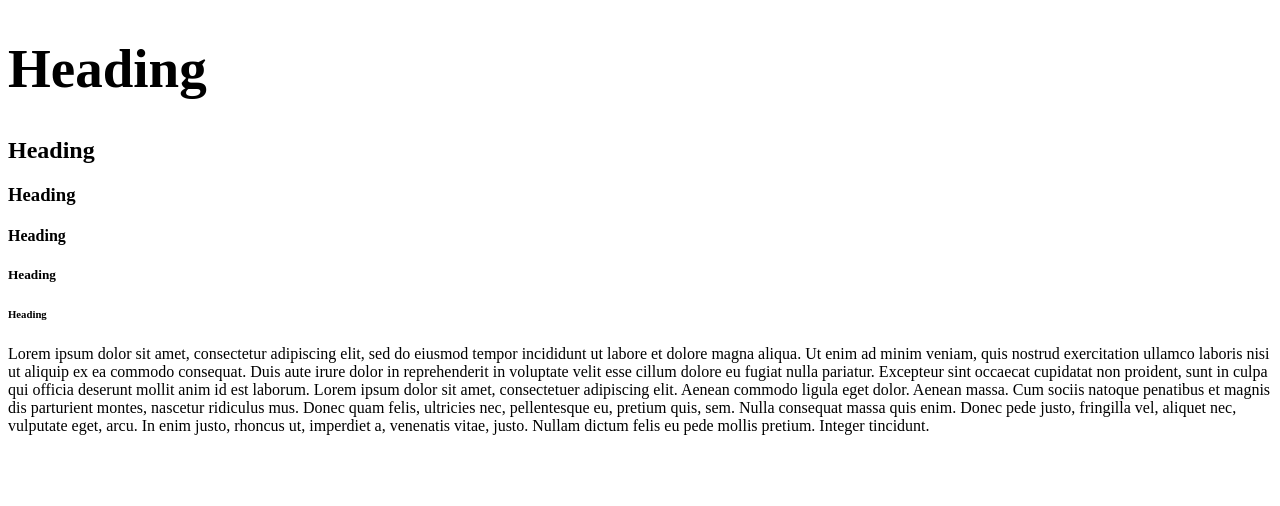
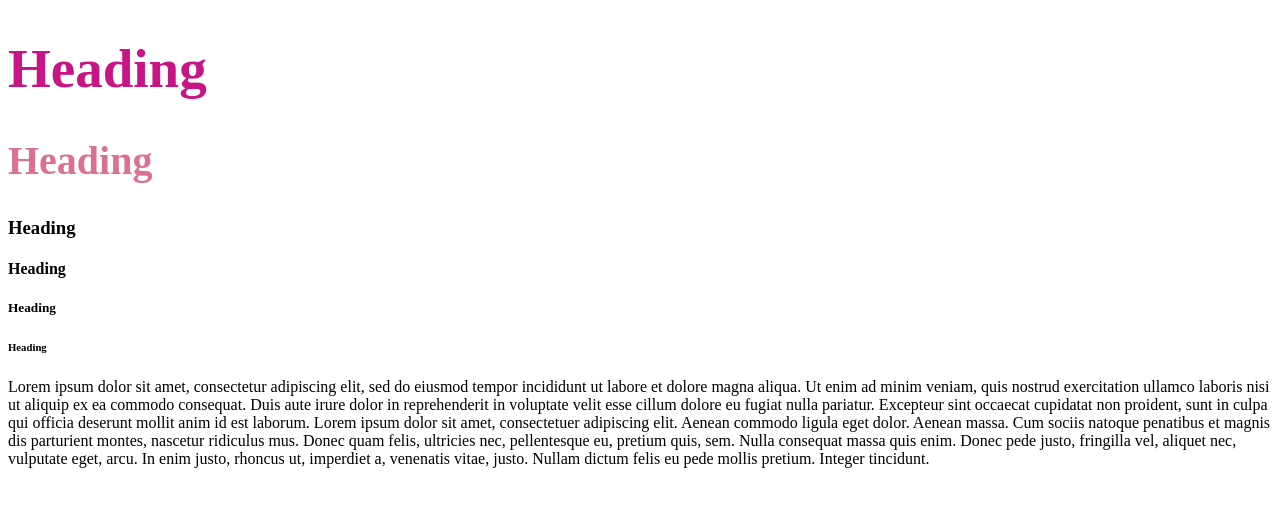
Before and after one commit to Bubblejee/first-class-project, a plain HTML site: page index.html in a window 1280 px wide. Drawn offline with Linux system fonts and the light colour scheme.

Commit message:
increase the size and change the color

```diff
--- a/index.html
+++ b/index.html
@@ -6,7 +6,11 @@
         <style type="text/css">
             h1 {
                 font-size: 55px;
-
+                color: mediumvioletred;
+            }
+            h2 {
+                font-size: 40px;
+                color: palevioletred;
             }
         </style>
     </head>
```
